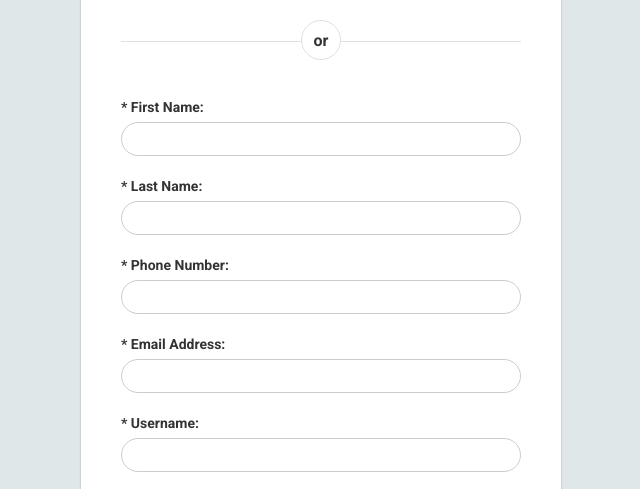
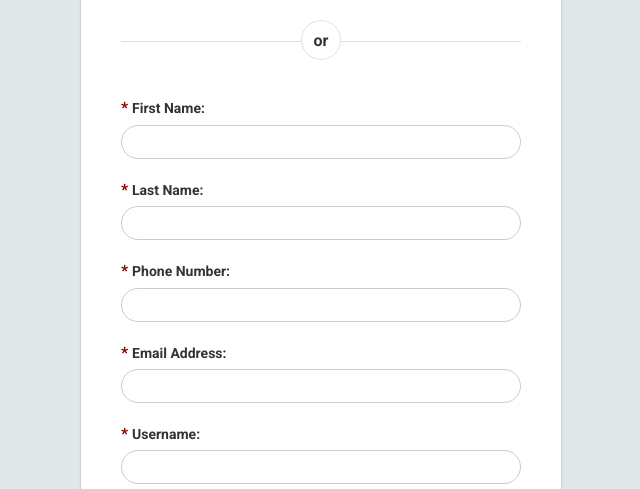
Before and after one commit to TiffyxSammy/bookstore, a plain HTML site: page registerUser.html in a window 1280 px wide. Shown: the part 237-726 px from the top of the page, without its empty margins (319-959 px from the left). Drawn offline with nearby package versions, Linux system fonts and the light colour scheme.

Commit message:
made asterix red

```diff
--- a/registerUser.css
+++ b/registerUser.css
@@ -106,3 +106,7 @@ body {
     margin: 3px 10px;
     font-size: 20px;
 }
+span.required {
+    color: maroon;
+    font-size: 112%;
+}
```
